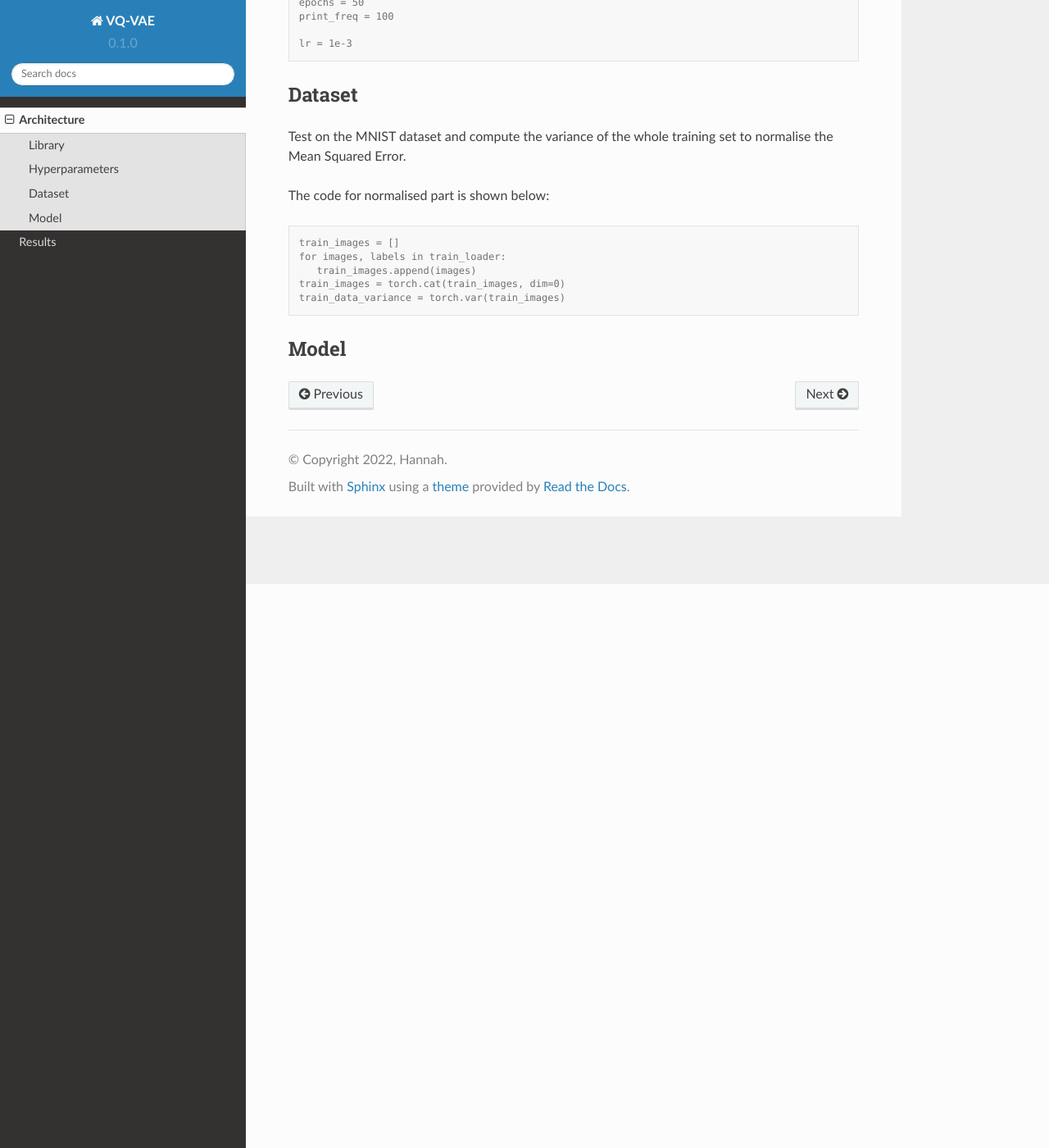
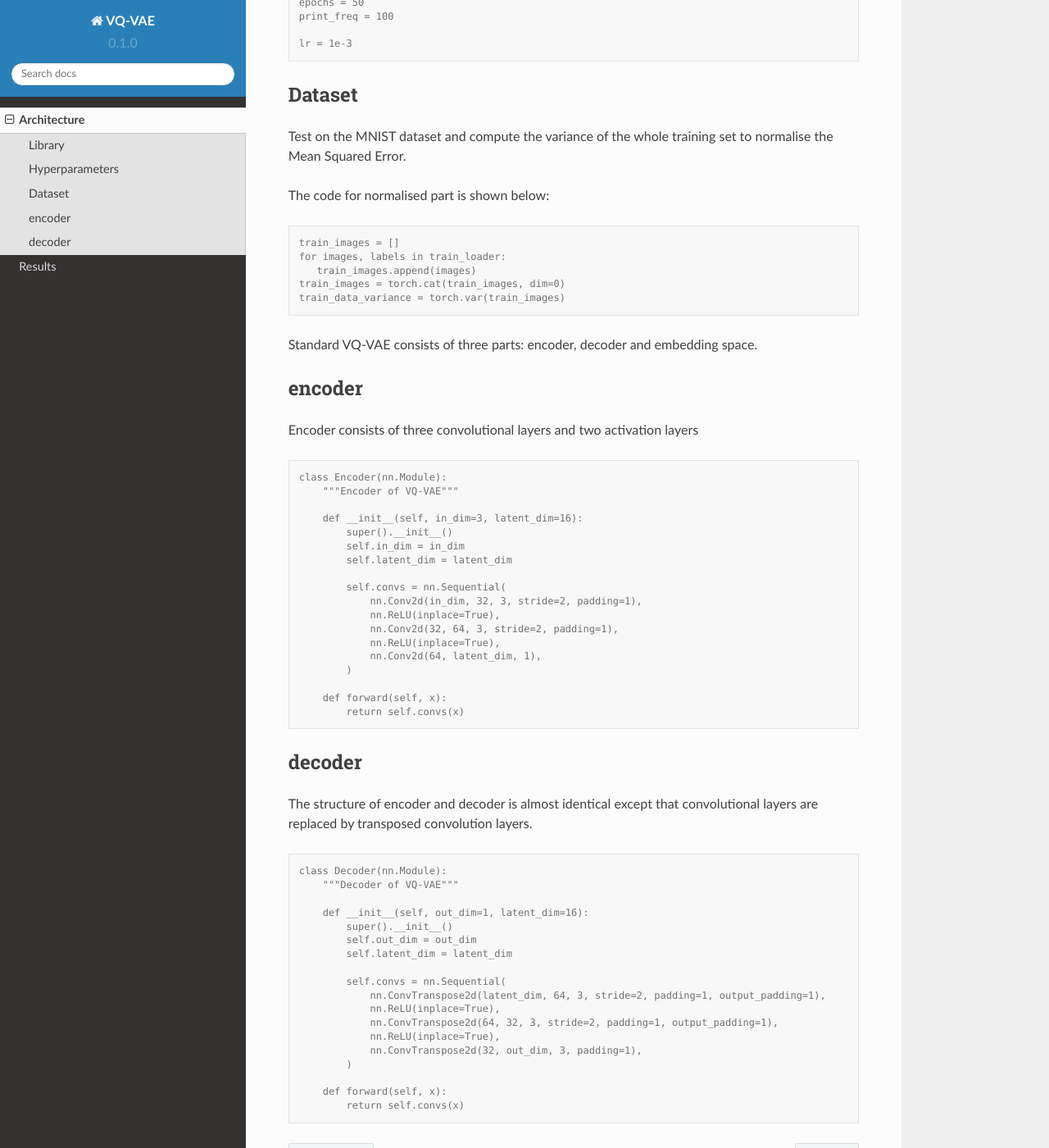
Before and after one commit to Helihannah/VQVAE, a Sphinx documentation site: the page built from docs/source/Architecture.rst, in a window 1280 px wide and 1400 px high, scrolled down 688 px. Shown: the whole window at 82% size. Built offline with Sphinx 7.4.7 and the Read the Docs theme 2.0.0, drawn with Linux system fonts in a browser that asks for light colours.

Commit message:
Update Architecture.rst

```diff
--- a/docs/source/Architecture.rst
+++ b/docs/source/Architecture.rst
@@ -59,5 +59,56 @@
 
 .. _Moddel:
 
-Model
+Standard VQ-VAE consists of three parts: encoder, decoder and embedding space.
+
+encoder
 ------------
+
+Encoder consists of three convolutional layers and two activation layers
+
+.. code-block:: console
+
+   class Encoder(nn.Module):
+       """Encoder of VQ-VAE"""
+
+       def __init__(self, in_dim=3, latent_dim=16):
+           super().__init__()
+           self.in_dim = in_dim
+           self.latent_dim = latent_dim
+
+           self.convs = nn.Sequential(
+               nn.Conv2d(in_dim, 32, 3, stride=2, padding=1),
+               nn.ReLU(inplace=True),
+               nn.Conv2d(32, 64, 3, stride=2, padding=1),
+               nn.ReLU(inplace=True),
+               nn.Conv2d(64, latent_dim, 1),
+           )
+
+       def forward(self, x):
+           return self.convs(x)
+
+decoder
+----------------
+
+The structure of encoder and decoder is almost identical except that convolutional layers are replaced by transposed convolution layers.
+
+.. code-block:: console
+
+   class Decoder(nn.Module):
+       """Decoder of VQ-VAE"""
+
+       def __init__(self, out_dim=1, latent_dim=16):
+           super().__init__()
+           self.out_dim = out_dim
+           self.latent_dim = latent_dim
+
+           self.convs = nn.Sequential(
+               nn.ConvTranspose2d(latent_dim, 64, 3, stride=2, padding=1, output_padding=1),
+               nn.ReLU(inplace=True),
+               nn.ConvTranspose2d(64, 32, 3, stride=2, padding=1, output_padding=1),
+               nn.ReLU(inplace=True),
+               nn.ConvTranspose2d(32, out_dim, 3, padding=1),
+           )
+
+       def forward(self, x):
+           return self.convs(x)
```
